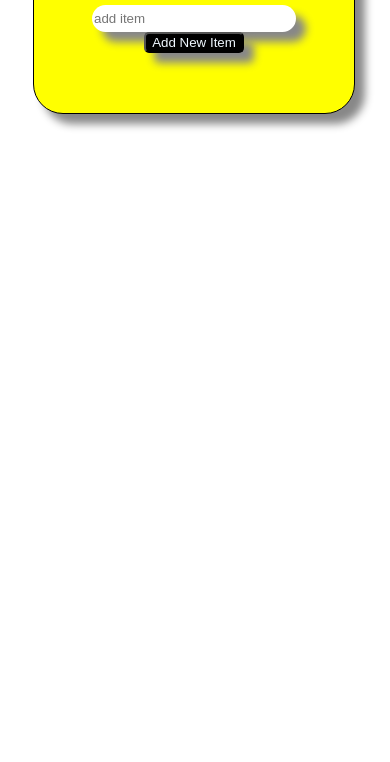
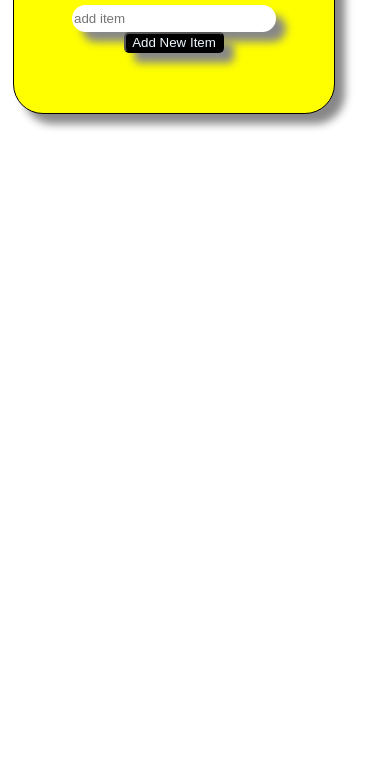
Before and after one commit to Gandhi64/todoapp, a plain HTML site: page index.html in a window 390 px wide. Shown: the part 82-844 px from the top of the page. Drawn offline with Linux system fonts and the light colour scheme.

Commit message:
Update index.html

```diff
--- a/index.html
+++ b/index.html
@@ -58,8 +58,7 @@
        @media screen and (max-width:480px){
 
         #container{
-         margin-left: 25px;
-        flex-direction: column;}
+         margin-left: 5px;}
 
        }
     </style>
```
